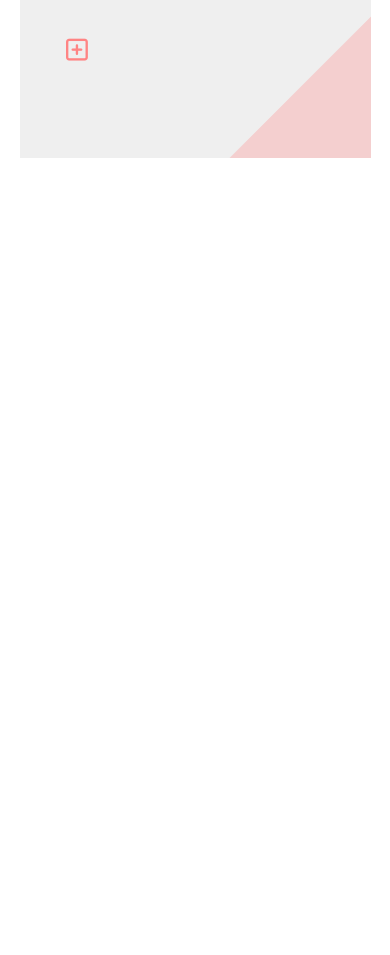
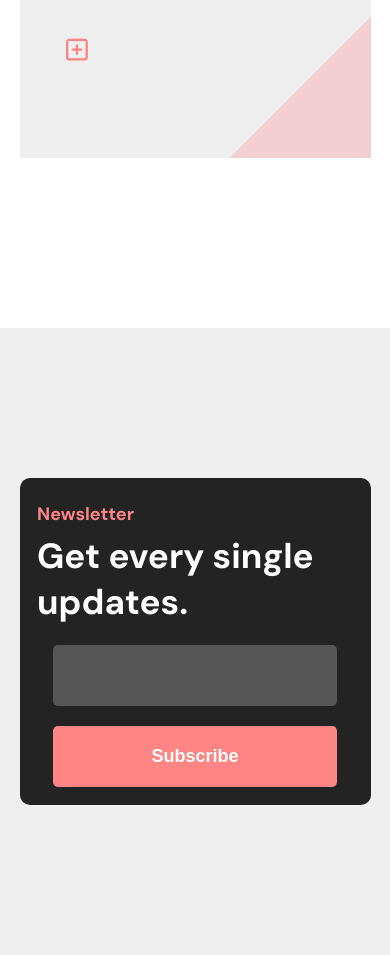
Before and after one commit to yoosemry/web-sass-app, a plain HTML site: page index.html in a window 390 px wide. Shown: the part 3511-4466 px from the top of the page. Before the commit the page ends 3839 px from the top, so only its background shows below. Drawn offline with Linux system fonts and the light colour scheme.

Commit message:
added newsletter

```diff
--- a/css/main.css
+++ b/css/main.css
@@ -437,6 +437,70 @@ p.text{
 }
 
 
+/*-------------------------------------- news-latters style */
+.news-latter{
+    background-color: var(--text-color);
+    width: 100%;
+    border-radius: 1rem;
+    padding: 5%;
+    color: #fff;
+    font-family: var(--font-primary);
+
+
+    display: flex;
+    align-items: center;
+    justify-content: space-between;
+}
+
+.news-latter h4{
+    font-size: 1.8rem;
+    font-weight: 700;
+    color: #ff8484;
+}
+.news-latter h2{
+    font-size: 5rem;
+    color: #fff;
+    font-weight: 700;
+}
+
+.news-latter-form{
+
+    display: flex;
+    align-items: center;
+    justify-content: space-between;
+
+}
+
+.news-latter-form .input{
+    border: 0;
+    width: 30rem;
+    background-color: #565656;
+    padding: 2rem 3rem;
+    border-radius: .5rem;
+    font-size: 1.8rem;
+    font-weight: 700;
+    color: #232323;
+
+}
+
+.news-latter-form .submit{
+    border: 0;
+    background-color: #ff8484;
+    color: #fff;
+    padding: 2rem 3rem;
+    margin-left: 1rem;
+    border-radius: .5rem;
+
+    font-size: 1.8rem;
+    font-weight: 700;
+    cursor: pointer;
+}
+
+.news-latter-form .submit:hover{
+    background-color: #ff2d2d
+}
+
+
 
 /*------------------------------------------- query media */
 
@@ -533,4 +597,28 @@ h1.heading-1{
     margin-top: 3rem;
 }
 
+.news-latter{
+
+    display: grid;
+    grid-template-columns: 1fr;
 }
+
+.news-latter h2{
+    font-size: 3.5rem;
+}
+
+.news-latter-form{
+    display: grid;
+    grid-template-columns: 1fr;
+}
+
+.news-latter-form .input{
+    width: 90%;
+    margin: 2rem auto;
+}
+.news-latter-form .submit{
+    width: 90%;
+    margin: 0rem auto;
+}
+
+}
--- a/index.html
+++ b/index.html
@@ -137,6 +137,24 @@
     </div>
 
 
+    <div class="development container-padding">
+
+      <div class="container news-latter">
+        <div class="news-latter-headlines">
+          <h4 class="heading-4">Newsletter</h4>
+          <h2 class="heading-2">Get every single <br> updates.</h2>
+
+        </div>
+
+        <form action="#" class="news-latter-form">
+          <input type="text" class="input">
+          <input type="submit" class="submit" value="Subscribe">
+        </form>
+
+      </div>
+    </div>
+
+
 <script src="./script.js"></script>
   </body>
 </html>
```
